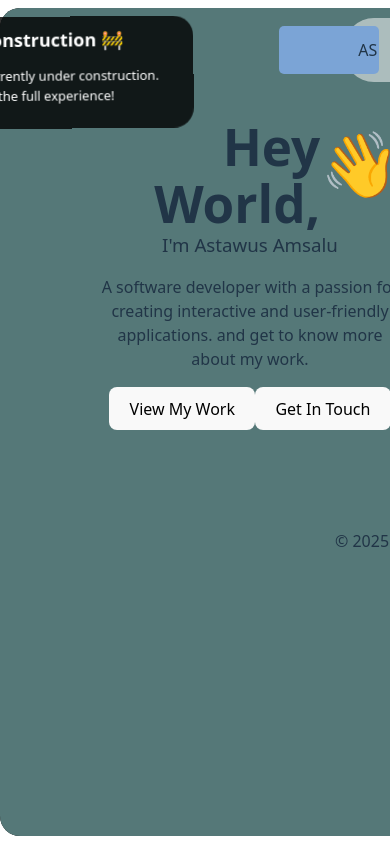
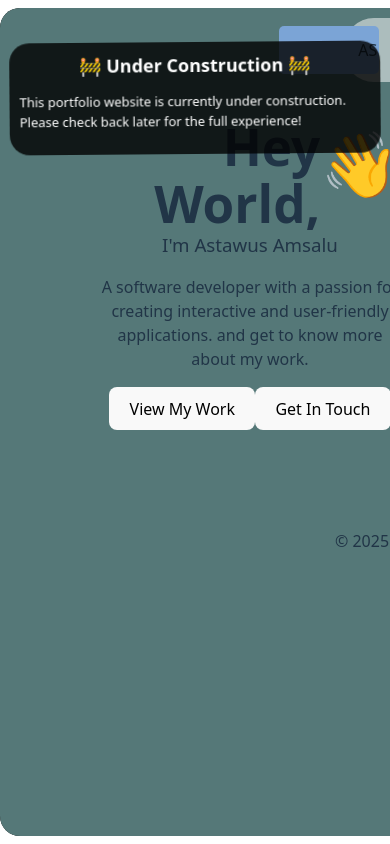
Before and after one commit to Zking4ever/Zking4ever, a React (Vite) app in the folder Portfolio(React)/: page / in a window 390 px wide. Shown: the top 844 px of the page. Built offline with nearby package versions, Linux system fonts and the light colour scheme.

Commit message:
construction flag is made device responsive

```diff
--- a/Portfolio(React)/src/App.css
+++ b/Portfolio(React)/src/App.css
@@ -29,8 +29,6 @@
 @media (max-width:760px) {
   .under-construction{
     font-size: small;
-    top: 2vh;
-    left: 2vw;
     width: 90vw;
   }
 }
```
